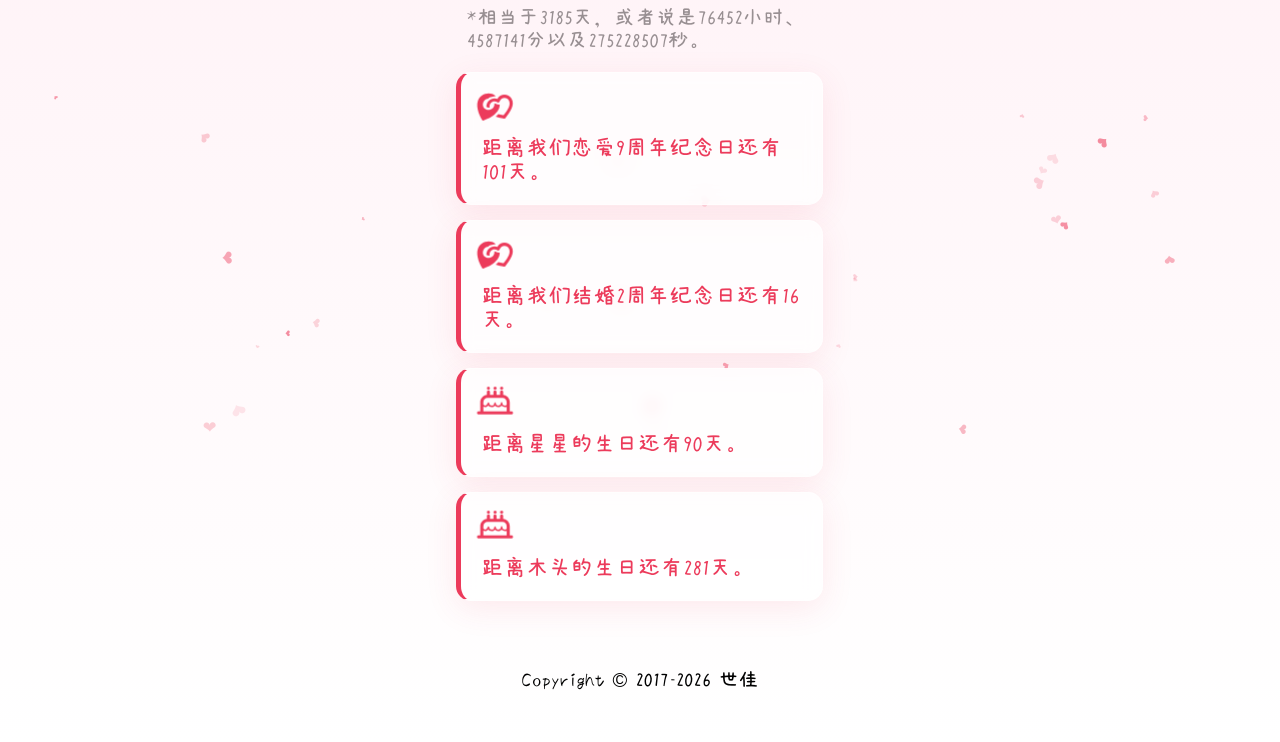
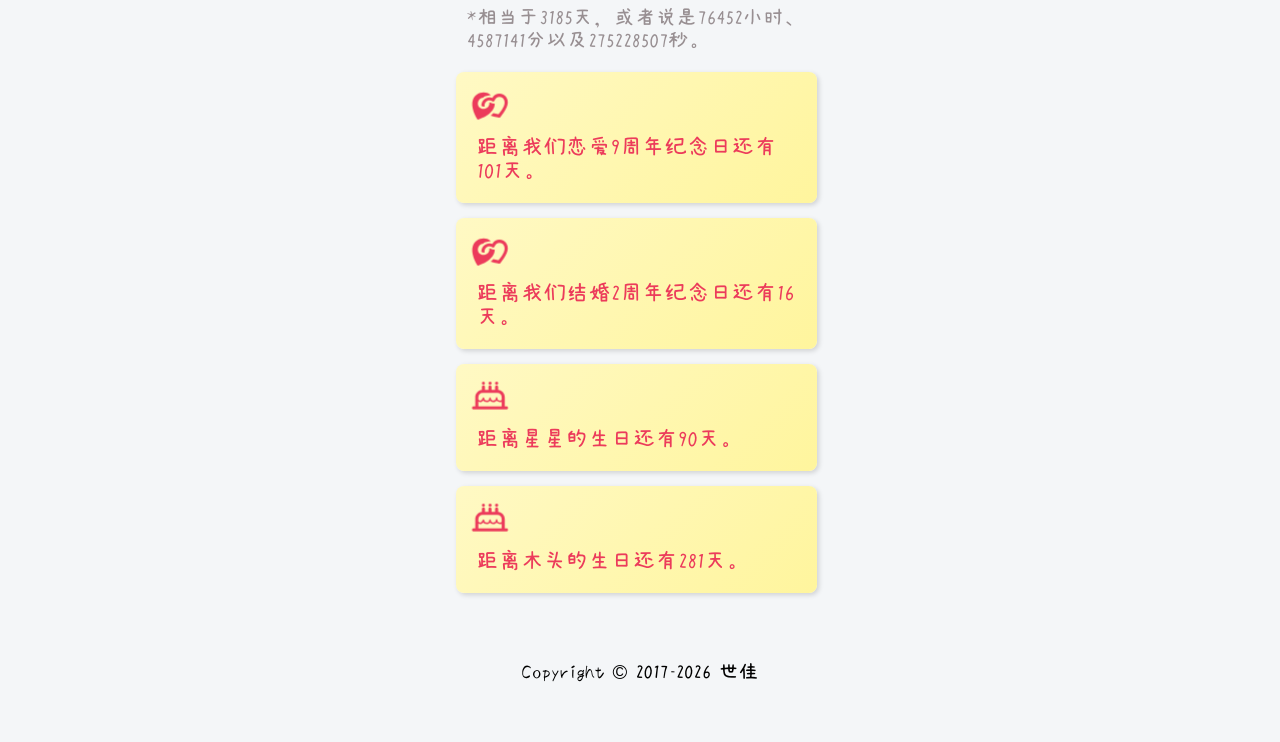
Before and after one commit to leejiawang/starwood, a plain HTML site: page index.html in a window 1280 px wide. Shown: the part 283-1025 px from the top of the page. Drawn offline with Linux system fonts and the light colour scheme.

Commit message:
Update index.html

```diff
--- a/index.html
+++ b/index.html
@@ -29,7 +29,7 @@
       body {
           font-family: -apple-system, BlinkMacSystemFont, Segoe UI, Roboto, Helvetica Neue, Arial, sans-serif;
           font-size: 17px;
-          background: linear-gradient(to bottom, #fff0f5 0%, #ffffff 100%);
+          background: #f4f6f8;
           min-height: 100vh;
           display: flex;
           flex-direction: column;
@@ -64,16 +64,6 @@
           z-index: 1;
       }
 
-      #background-canvas {
-          position: fixed;
-          top: 0;
-          left: 0;
-          width: 100%;
-          height: 100%;
-          z-index: 0;
-          pointer-events: none;
-      }
-
       /* Header */
       .header { width: 100%; z-index: 20; }
       .nav { text-align: center; height: 150px; position: relative; }
@@ -81,16 +71,14 @@
       .site-logo { z-index: 100; position: absolute; left: 50%; transform: translateX(-50%); top: 20px; }
       .site-logo img { width: 100px; height: auto; display: block; }
 
-      .title { font-size: 2.2rem; margin: 20px 10px; text-align: left; color: #ec3b5b; }
+      .title { font-size: 2.2rem; margin: 20px 10px; text-align: left; color: #333; }
       .title-info { font-size: 1.3rem; margin: 20px 20px; color: #988f92; text-align: left; }
 
       .info_items {
-          box-shadow: 0 8px 32px 0 rgba(236, 59, 91, 0.1);
-          backdrop-filter: blur( 8px );
-          -webkit-backdrop-filter: blur( 8px );
-          border-radius: 15px;
-          border: 1px solid rgba( 255, 255, 255, 0.5 );
-          background: rgba( 255, 255, 255, 0.7 );
+          background: linear-gradient(135deg, #fff9c4 0%, #fff59d 100%);
+          border: none;
+          box-shadow: 2px 2px 5px rgba(0,0,0,0.15);
+          border-radius: 8px;
           transition: transform 0.3s ease, box-shadow 0.3s ease;
           margin: 5px 10px 15px 10px;
           width: 88%;
@@ -101,13 +89,11 @@
           flex-direction: column;
           padding: 10px;
           text-align: left;
-          border-left: 5px solid #ec3b5b;
       }
 
       .info_items:hover {
           transform: translateY(-5px);
-          box-shadow: 0 12px 40px 0 rgba(236, 59, 91, 0.2);
-          background-color: rgba(255, 255, 255, 0.9);
+          box-shadow: 5px 5px 15px rgba(0,0,0,0.2);
       }
 
       .anntime { color: #ec3b5b; font-size: 1.4rem; padding: 5px 10px; padding-bottom: 10px; }
@@ -164,7 +150,6 @@
     </style>
   </head>
   <body>
-    <canvas id="background-canvas"></canvas>
     <header class="header">
       <nav class="nav">
         <a class="site-logo">
@@ -336,56 +321,6 @@
 
       updateTimer();
       setInterval(updateTimer, 1000);
-
-      // Background Effect
-      (function() {
-          const canvas = document.getElementById('background-canvas');
-          const ctx = canvas.getContext('2d');
-          let width, height;
-          let particles = [];
-
-          function resize() {
-              width = canvas.width = window.innerWidth;
-              height = canvas.height = window.innerHeight;
-          }
-          window.addEventListener('resize', resize);
-          resize();
-
-          class Particle {
-              constructor() { this.init(); }
-              init() {
-                  this.x = Math.random() * width;
-                  this.y = height + Math.random() * 100;
-                  this.size = Math.random() * 15 + 5;
-                  this.speed = Math.random() * 1 + 0.5;
-                  this.opacity = Math.random() * 0.5 + 0.1;
-                  this.color = `rgba(236, 59, 91, ${this.opacity})`;
-                  this.rotation = Math.random() * 360;
-                  this.rotationSpeed = (Math.random() - 0.5) * 2;
-              }
-              update() {
-                  this.y -= this.speed;
-                  this.rotation += this.rotationSpeed;
-                  if (this.y < -50) this.init();
-              }
-              draw() {
-                  ctx.save();
-                  ctx.translate(this.x, this.y);
-                  ctx.rotate(this.rotation * Math.PI / 180);
-                  ctx.fillStyle = this.color;
-                  ctx.font = `${this.size}px Arial`;
-                  ctx.fillText('❤', 0, 0);
-                  ctx.restore();
-              }
-          }
-          for (let i = 0; i < 30; i++) particles.push(new Particle());
-          function animate() {
-              ctx.clearRect(0, 0, width, height);
-              particles.forEach(p => { p.update(); p.draw(); });
-              requestAnimationFrame(animate);
-          }
-          animate();
-      })();
   </script>
   </body>
 </html>
```
